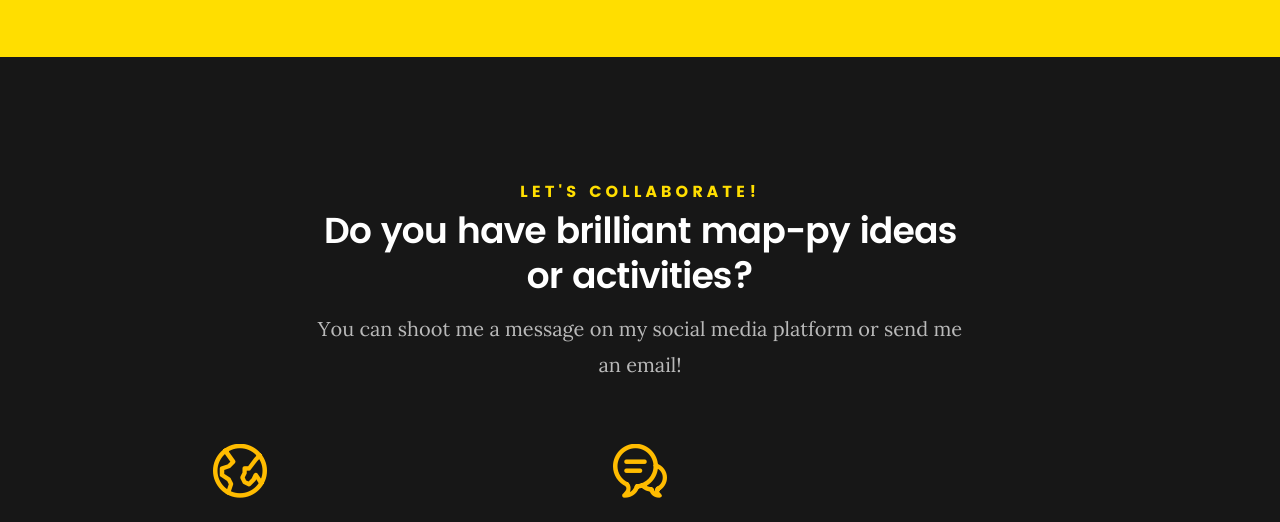
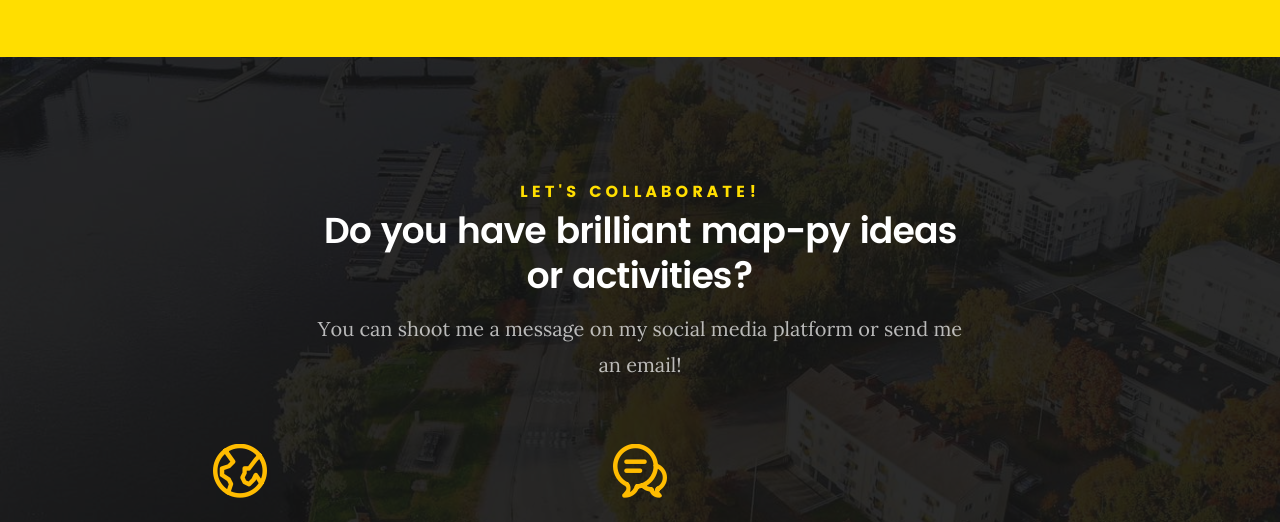
Before and after one commit to geoleighyers/moi, a plain HTML site: page index.html in a window 1280 px wide. Shown: the part 6405-6927 px from the top of the page. Drawn offline with Linux system fonts and the light colour scheme; files whose address does not match are found by name.

Commit message:
Update main.css
test3

```diff
--- a/css/main.css
+++ b/css/main.css
@@ -2095,7 +2095,7 @@ header .logo a {
  * -------------------------------------------------------------------
  */
 #services {
-	background: #313131 url(./images/bg.jpg) no-repeat center;
+	background: #313131 url(../images/bg.jpg) no-repeat center;
 	-webkit-background-size: cover;
 	-moz-background-size: cover;
 	background-size: cover;
```
